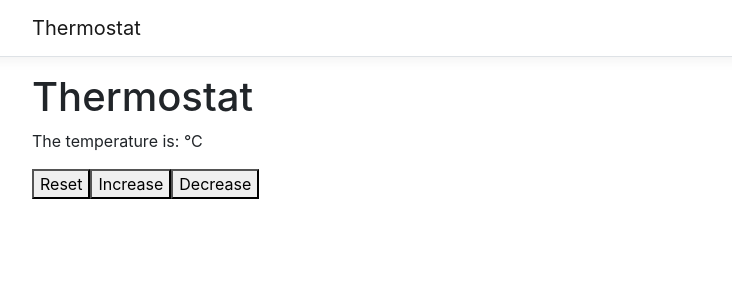
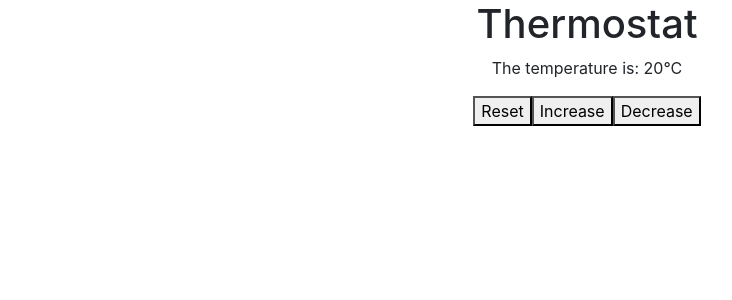
Before and after one commit to jordantroberts/ThermostatDotNet, a React (Create React App) app in the folder ThermostatDotNet/ClientApp/: page /thermostat in a window 1280 px wide. Shown: the top 300 px of the page, without its empty margins (53-785 px from the left). Built offline with nearby package versions, Linux system fonts and the light colour scheme.

Commit message:
Tidied up files and set initial temperature to be 20" "

```diff
--- a/ThermostatDotNet/ClientApp/src/App.js
+++ b/ThermostatDotNet/ClientApp/src/App.js
@@ -1,7 +1,6 @@
 import React, { Component } from 'react';
 import { Route } from 'react-router';
 import { Layout } from './components/Layout';
-import { Home } from './components/Home';
 import { Thermostat } from './components/Thermostat';
 
 
--- a/ThermostatDotNet/ClientApp/src/components/Layout.js
+++ b/ThermostatDotNet/ClientApp/src/components/Layout.js
@@ -1,6 +1,6 @@
 import React, { Component } from 'react';
 import { Container } from 'reactstrap';
-import { NavMenu } from './NavMenu';
+
 
 export class Layout extends Component {
   static displayName = Layout.name;
@@ -8,7 +8,6 @@ export class Layout extends Component {
   render () {
     return (
       <div>
-        <NavMenu />
         <Container>
           {this.props.children}
         </Container>
--- a/ThermostatDotNet/ClientApp/src/components/Thermostat.js
+++ b/ThermostatDotNet/ClientApp/src/components/Thermostat.js
@@ -4,7 +4,7 @@ import React, { Component } from 'react';
 export class Thermostat extends Component {
     constructor(props) {
         super(props);
-        this.state = { temp: "" };
+        this.state = { temp: 20 };
     }
 
 
@@ -36,13 +36,13 @@ export class Thermostat extends Component {
   render () {
     return (
         <div>
+         <center>
              <h1>Thermostat</h1>
                  <p>The temperature is: {this.state.temp}°C</p>
-
                      <button onClick={() => this.resetTemp()}>Reset</button>
                      <button onClick={() => this.increaseTemp()}>Increase</button>
                      <button onClick={() => this.decreaseTemp()}>Decrease</button>
-
+          </center>
        </div>
     );
   }
```
Also changed, not shown: 1 other file (tests, documents, lock files or other folders). Lines whose indentation alone changed are shown as unchanged.
